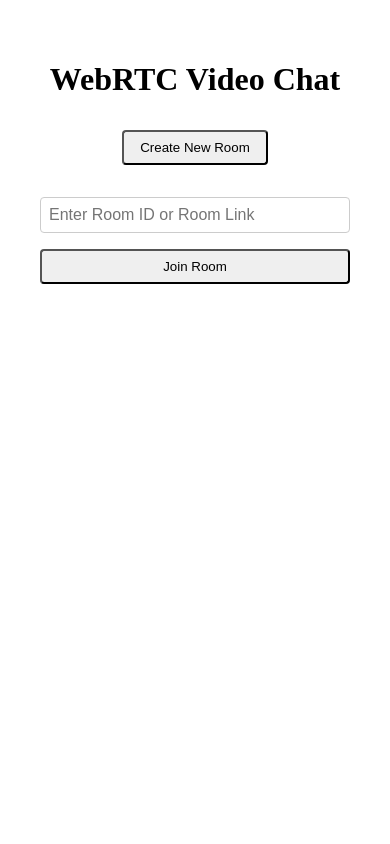
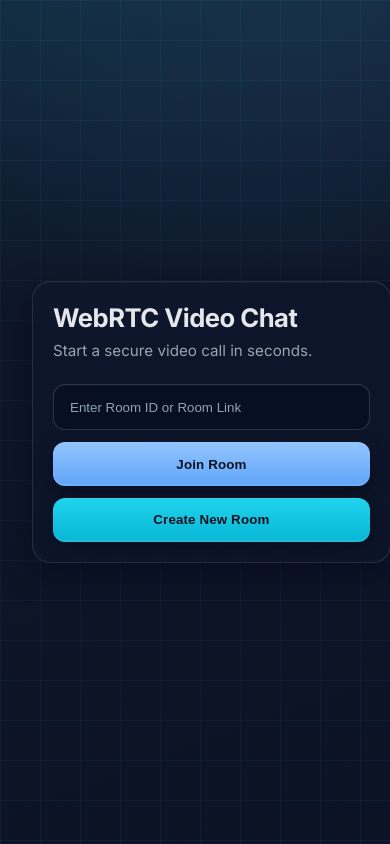
Before and after one commit to krishangoyal12/Video-Chat-Application, a React (Vite) app in the folder Client/: page / in a window 390 px wide. Built offline with nearby package versions, Linux system fonts and the light colour scheme; no server answers.

Commit message:
enahnced ui

```diff
--- a/Client/index.html
+++ b/Client/index.html
@@ -1,9 +1,19 @@
-<!doctype html>
+<!DOCTYPE html>
 <html lang="en">
   <head>
     <meta charset="UTF-8" />
-    <link rel="icon" href="/vite.svg" onerror="this.onerror=null;this.href='/favicon.ico';" />
+    <link
+      rel="icon"
+      href="/vite.svg"
+      onerror="this.onerror=null;this.href='/favicon.ico';"
+    />
     <meta name="viewport" content="width=device-width, initial-scale=1.0" />
+    <link rel="preconnect" href="https://fonts.gstatic.com" crossorigin />
+    <link rel="preconnect" href="https://fonts.googleapis.com" />
+    <link
+      href="https://fonts.googleapis.com/css2?family=Inter:wght@400;500;600;700&display=swap"
+      rel="stylesheet"
+    />
     <title>Video Call App</title>
   </head>
   <body>
--- /dev/null
+++ b/Client/src/Pages/LandingPage.css
@@ -0,0 +1,174 @@
+/* Modern, responsive landing page styles for WebRTC Video Chat */
+
+/* Google font is added via index.html; set base font-family here */
+:root {
+    --bg-start: #0f172a;
+    /* slate-900 */
+    --bg-end: #0b1324;
+    /* deep navy */
+    --grid-accent: rgba(56, 189, 248, 0.08);
+    /* sky-400 low opacity */
+    --primary: #22d3ee;
+    /* teal-300 */
+    --primary-600: #0891b2;
+    /* cyan-700 for hover */
+    --secondary: #60a5fa;
+    /* blue-400 */
+    --secondary-600: #2563eb;
+    /* blue-600 */
+    --text: #e5e7eb;
+    /* gray-200 */
+    --muted: #9ca3af;
+    /* gray-400 */
+    --card: rgba(15, 23, 42, 0.6);
+    --card-border: rgba(148, 163, 184, 0.2);
+    --shadow: 0 10px 30px rgba(2, 6, 23, 0.5), inset 0 1px 0 rgba(255, 255, 255, 0.03);
+}
+
+* {
+    box-sizing: border-box;
+}
+
+html,
+body,
+#root {
+    height: 100%;
+}
+
+body {
+    margin: 0;
+    font-family: 'Inter', ui-sans-serif, system-ui, -apple-system, Segoe UI, Roboto, Helvetica, Arial, 'Apple Color Emoji', 'Segoe UI Emoji';
+    color: var(--text);
+    background:
+        radial-gradient(1000px 600px at 10% -10%, rgba(34, 211, 238, 0.12), transparent 70%),
+        radial-gradient(800px 500px at 90% 0%, rgba(96, 165, 250, 0.1), transparent 60%),
+        linear-gradient(160deg, var(--bg-start), var(--bg-end));
+}
+
+/* Subtle tech grid background using pseudo elements */
+.landing {
+    min-height: 100vh;
+    display: grid;
+    place-items: center;
+    padding: 2rem;
+    position: relative;
+    overflow: hidden;
+}
+
+.landing::before {
+    content: "";
+    position: absolute;
+    inset: 0;
+    background-image:
+        linear-gradient(var(--grid-accent) 1px, transparent 1px),
+        linear-gradient(90deg, var(--grid-accent) 1px, transparent 1px);
+    background-size: 40px 40px;
+    mask-image: radial-gradient(circle at 50% 50%, rgba(0, 0, 0, 0.6), rgba(0, 0, 0, 0.95));
+    pointer-events: none;
+}
+
+.card {
+    width: min(920px, 92vw);
+    background: var(--card);
+    border: 1px solid var(--card-border);
+    border-radius: 18px;
+    padding: clamp(1.25rem, 3vw, 2rem);
+    box-shadow: var(--shadow);
+    backdrop-filter: blur(8px) saturate(120%);
+}
+
+.title {
+    margin: 0 0 0.5rem;
+    font-weight: 700;
+    letter-spacing: -0.02em;
+    font-size: clamp(1.6rem, 3.5vw, 2.2rem);
+}
+
+.subtitle {
+    margin: 0 0 1.5rem;
+    color: var(--muted);
+    font-size: clamp(0.95rem, 2.2vw, 1.05rem);
+}
+
+.actions {
+    display: grid;
+    grid-template-columns: 1fr auto auto;
+    gap: 0.75rem;
+    align-items: center;
+}
+
+.input {
+    width: 100%;
+    padding: 0.9rem 1rem;
+    border-radius: 12px;
+    border: 1px solid rgba(148, 163, 184, 0.25);
+    background: rgba(2, 6, 23, 0.35);
+    color: var(--text);
+    outline: none;
+    transition: border-color 180ms ease, box-shadow 180ms ease, transform 120ms ease;
+    box-shadow: inset 0 1px 0 rgba(255, 255, 255, 0.04);
+}
+
+.input::placeholder {
+    color: #93a3b3;
+}
+
+.input:focus {
+    border-color: rgba(34, 211, 238, 0.55);
+    box-shadow: 0 0 0 6px rgba(34, 211, 238, 0.12);
+}
+
+.btn {
+    appearance: none;
+    border: none;
+    padding: 0.9rem 1.1rem;
+    border-radius: 12px;
+    font-weight: 600;
+    letter-spacing: 0.01em;
+    cursor: pointer;
+    color: #0b1220;
+    transition: transform 120ms ease, box-shadow 180ms ease, background 180ms ease;
+    box-shadow: 0 6px 18px rgba(3, 7, 18, 0.35), inset 0 -2px 0 rgba(255, 255, 255, 0.1);
+}
+
+.btn:active {
+    transform: translateY(1px) scale(0.99);
+}
+
+.btn-primary {
+    background: linear-gradient(180deg, #22d3ee, #06b6d4);
+}
+
+.btn-primary:hover {
+    box-shadow: 0 10px 28px rgba(34, 211, 238, 0.35);
+    background: linear-gradient(180deg, #2fe3fe, #08c3df);
+}
+
+.btn-secondary {
+    background: linear-gradient(180deg, #93c5fd, #60a5fa);
+}
+
+.btn-secondary:hover {
+    box-shadow: 0 10px 28px rgba(96, 165, 250, 0.32);
+    background: linear-gradient(180deg, #a8d3ff, #6fb2ff);
+}
+
+/* Layout tweaks for small screens */
+@media (max-width: 720px) {
+    .actions {
+        grid-template-columns: 1fr;
+    }
+
+    .btn {
+        width: 100%;
+    }
+}
+
+/* Reduced-motion preferences */
+@media (prefers-reduced-motion: reduce) {
+
+    .btn,
+    .input {
+        transition: none;
+    }
+}
--- a/Client/src/Pages/LandingPage.jsx
+++ b/Client/src/Pages/LandingPage.jsx
@@ -1,77 +1,71 @@
-import React from 'react'
-import { useState } from 'react'
-import { useNavigate } from 'react-router-dom'
-import { nanoid } from 'nanoid'
+import React from "react";
+import { useState } from "react";
+import { useNavigate } from "react-router-dom";
+import { nanoid } from "nanoid";
+import "./LandingPage.css";
 
 export default function LandingPage() {
-    const [roomInput, setRoomInput] = useState('')
+  const [roomInput, setRoomInput] = useState("");
   const navigate = useNavigate();
 
   const handleCreateRoom = () => {
-        const newRoomId = nanoid(6)
-        navigate(`/room/${newRoomId}`)
-    }
+    const newRoomId = nanoid(6);
+    navigate(`/room/${newRoomId}`);
+  };
 
   const handleJoinRoom = () => {
-        let roomId = roomInput.trim()
+    let roomId = roomInput.trim();
 
-        if(roomId.includes('/room/')){
-            const parts = roomId.split('/room/')
+    if (roomId.includes("/room/")) {
+      const parts = roomId.split("/room/");
       roomId = parts[1];
     }
 
-        if(roomId){
-            navigate(`/room/${roomId}`)
+    if (roomId) {
+      navigate(`/room/${roomId}`);
+    } else {
+      alert("Please enter a valid Room ID or link");
     }
-        else{
-            alert('Please enter a valid Room ID or link')
+  };
+
+  const onInputKeyDown = (e) => {
+    if (e.key === "Enter") {
+      handleJoinRoom();
     }
-    }
+  };
 
   return (
-        <div style={styles.container}>
-            <h1>WebRTC Video Chat</h1>
-            <div style={styles.buttonContainer}>
-                <button style={styles.button} onClick={handleCreateRoom}>Create New Room</button>
-            </div>
-            <div style={styles.joinContainer}>
+    <div className="landing">
+      <main className="card" role="main">
+        <h1 className="title">WebRTC Video Chat</h1>
+        <p className="subtitle">Start a secure video call in seconds.</p>
+
+        <div className="actions">
           <input
-                    style={styles.input}
+            className="input"
             type="text"
             value={roomInput}
-                    onChange={(e)=>setRoomInput(e.target.value)}
-                    placeholder='Enter Room ID or Room Link'
+            onChange={(e) => setRoomInput(e.target.value)}
+            onKeyDown={onInputKeyDown}
+            placeholder="Enter Room ID or Room Link"
+            aria-label="Room ID or Room Link"
           />
-                <button style={styles.button} onClick={handleJoinRoom}>Join Room</button>
+          <button
+            className="btn btn-secondary"
+            onClick={handleJoinRoom}
+            aria-label="Join Room"
+          >
+            Join Room
+          </button>
+          <button
+            className="btn btn-primary"
+            onClick={handleCreateRoom}
+            aria-label="Create New Room"
+          >
+            Create New Room
+          </button>
         </div>
+      </main>
     </div>
-    )
+  );
 }
-
-const styles = {
-    container: {
-        textAlign: 'center',
-        maxWidth: '500px',
-        margin: '0 auto',
-        padding: '2rem'
-    },
-    buttonContainer: {
-        margin: '2rem 0'
-    },
-    joinContainer: {
-        display: 'flex',
-        flexDirection: 'column',
-        gap: '1rem'
-    },
-    input: {
-        padding: '0.5rem',
-        borderRadius: '4px',
-        border: '1px solid #ccc',
-        fontSize: '1rem'
-    },
-    button: {
-        padding: '0.5rem 1rem',
-        cursor: 'pointer',
-        borderRadius: '4px'
-    }
-}
--- a/Client/src/Pages/Room.css
+++ b/Client/src/Pages/Room.css
@@ -130,23 +130,24 @@
     aspect-ratio: 16/9;
 }
 
-/* 3 participants (2x2 grid, last cell empty) */
+/* 3 participants (single row: | | |) */
 .video-grid.participants-3 {
-    grid-template-columns: 1fr 1fr;
-    grid-template-rows: 1fr 1fr;
-    max-height: calc(100vh - 180px);
+    grid-template-columns: repeat(3, 1fr);
+    grid-template-rows: 1fr;
+    max-height: calc(100vh - 200px);
     align-items: center;
-    width: 90%;
+    width: 95%;
     margin: 0 auto;
     gap: 16px;
     padding: 16px;
 }
 
 .video-grid.participants-3 .video-tile {
-    width: 95%;
-    margin: 0 auto;
+    width: 100%;
+    margin: 0;
     height: 100%;
     min-height: 180px;
+    aspect-ratio: 16/9;
 }
 
 /* 4 participants (2x2 grid) */
@@ -685,3 +686,214 @@
         border: 1px solid rgba(255, 255, 255, 0.3);
     }
 }
+
+/* =============================
+     Futuristic Blue/Teal Theme Overrides
+     (Placed at the end to override earlier rules)
+     ============================= */
+
+:root {
+    --bg-start: #0f172a;
+    /* slate-900 */
+    --bg-end: #0b1324;
+    /* deep navy */
+    --grid-accent: rgba(56, 189, 248, 0.08);
+    /* sky-400 low opacity */
+    --primary: #22d3ee;
+    /* teal-300 */
+    --primary-600: #0891b2;
+    /* cyan-700 */
+    --secondary: #60a5fa;
+    /* blue-400 */
+    --secondary-600: #2563eb;
+    /* blue-600 */
+    --text: #e5e7eb;
+    /* gray-200 */
+    --muted: #9ca3af;
+    /* gray-400 */
+    --card: rgba(15, 23, 42, 0.6);
+    --card-border: rgba(148, 163, 184, 0.18);
+    --shadow: 0 10px 30px rgba(2, 6, 23, 0.5), inset 0 1px 0 rgba(255, 255, 255, 0.03);
+}
+
+.room-container {
+    background:
+        radial-gradient(1000px 600px at 10% -10%, rgba(34, 211, 238, 0.12), transparent 70%),
+        radial-gradient(800px 500px at 90% 0%, rgba(96, 165, 250, 0.1), transparent 60%),
+        linear-gradient(160deg, var(--bg-start), var(--bg-end));
+    color: var(--text);
+    font-family: 'Inter', ui-sans-serif, system-ui, -apple-system, Segoe UI, Roboto, Helvetica, Arial, 'Apple Color Emoji', 'Segoe UI Emoji';
+    position: relative;
+}
+
+.room-container::before {
+    content: "";
+    position: absolute;
+    inset: 0;
+    background-image:
+        linear-gradient(var(--grid-accent) 1px, transparent 1px),
+        linear-gradient(90deg, var(--grid-accent) 1px, transparent 1px);
+    background-size: 40px 40px;
+    mask-image: radial-gradient(circle at 50% 50%, rgba(0, 0, 0, 0.6), rgba(0, 0, 0, 0.95));
+    pointer-events: none;
+    z-index: 0;
+}
+
+.room-header {
+    background: rgba(8, 12, 24, 0.6);
+    border-bottom: 1px solid var(--card-border);
+    box-shadow: var(--shadow);
+    backdrop-filter: blur(10px) saturate(120%);
+    z-index: 2;
+}
+
+.room-title {
+    color: var(--text);
+}
+
+.status-indicator {
+    background: transparent;
+    border: 1px solid var(--card-border);
+    box-shadow: inset 0 1px 0 rgba(255, 255, 255, 0.04);
+}
+
+.status-indicator.connected {
+    background: rgba(34, 211, 238, 0.14);
+    color: #22d3ee;
+    border-color: rgba(34, 211, 238, 0.35);
+}
+
+.status-indicator.connecting {
+    background: rgba(96, 165, 250, 0.14);
+    color: #60a5fa;
+    border-color: rgba(96, 165, 250, 0.35);
+}
+
+.status-dot.connected {
+    background: #22d3ee;
+}
+
+.status-dot.connecting {
+    background: #60a5fa;
+}
+
+.video-grid {
+    z-index: 1;
+}
+
+.video-tile {
+    background: rgba(2, 6, 23, 0.55);
+    border-radius: 16px;
+    border: 1px solid var(--card-border);
+    box-shadow: 0 6px 18px rgba(3, 7, 18, 0.35), inset 0 1px 0 rgba(255, 255, 255, 0.04);
+}
+
+.video-tile:hover {
+    transform: translateY(-2px);
+    box-shadow: 0 10px 24px rgba(3, 7, 18, 0.45);
+}
+
+.video-tile.active-speaker {
+    border-color: rgba(34, 211, 238, 0.6);
+    box-shadow: 0 0 0 3px rgba(34, 211, 238, 0.25), 0 10px 24px rgba(34, 211, 238, 0.2);
+}
+
+.video-element.dimmed {
+    opacity: 0.8;
+}
+
+.video-avatar {
+    background: linear-gradient(135deg, #0b1220 0%, #0f172a 100%);
+    border: 1px solid var(--card-border);
+    box-shadow: 0 6px 18px rgba(3, 7, 18, 0.35), inset 0 1px 0 rgba(255, 255, 255, 0.04);
+}
+
+.video-label {
+    background: linear-gradient(to top, rgba(2, 6, 23, 0.9) 0%, rgba(2, 6, 23, 0.5) 50%, transparent 100%);
+    backdrop-filter: blur(6px);
+}
+
+.video-status.muted {
+    background: rgba(2, 6, 23, 0.7);
+    color: #fca5a5;
+}
+
+.video-status.active {
+    background: rgba(2, 6, 23, 0.7);
+    color: #86efac;
+}
+
+.video-status.speaking {
+    background: rgba(34, 211, 238, 0.85);
+    color: #0b1220;
+}
+
+.controls-container {
+    background: rgba(8, 12, 24, 0.6);
+    border-top: 1px solid var(--card-border);
+    box-shadow: var(--shadow);
+    backdrop-filter: blur(10px) saturate(120%);
+    z-index: 2;
+}
+
+.control-button {
+    border-radius: 14px;
+    font-weight: 600;
+    letter-spacing: 0.01em;
+    box-shadow: 0 6px 18px rgba(3, 7, 18, 0.35), inset 0 -2px 0 rgba(255, 255, 255, 0.1);
+    transition: transform 120ms ease, box-shadow 180ms ease, background 180ms ease;
+}
+
+.control-button:hover {
+    transform: translateY(-1px);
+}
+
+.control-button.mute,
+.control-button.video {
+    background: linear-gradient(180deg, #1e293b, #0f172a);
+    color: var(--text);
+    border: 1px solid var(--card-border);
+}
+
+.control-button.mute.muted,
+.control-button.video.disabled {
+    background: linear-gradient(180deg, #334155, #1f2937);
+}
+
+.control-button.mute:hover,
+.control-button.video:hover {
+    box-shadow: 0 10px 24px rgba(96, 165, 250, 0.25);
+    border-color: rgba(96, 165, 250, 0.35);
+}
+
+.control-button.hangup {
+    background: linear-gradient(180deg, #ef4444, #dc2626);
+    color: #fff;
+}
+
+.control-button.hangup:hover {
+    background: linear-gradient(180deg, #f65555, #e03a3a);
+    box-shadow: 0 10px 28px rgba(239, 68, 68, 0.35);
+}
+
+/* Scrollbars to match theme */
+.video-grid::-webkit-scrollbar-track {
+    background: rgba(148, 163, 184, 0.1);
+}
+
+.video-grid::-webkit-scrollbar-thumb {
+    background: rgba(148, 163, 184, 0.35);
+}
+
+.video-grid::-webkit-scrollbar-thumb:hover {
+    background: rgba(148, 163, 184, 0.55);
+}
+
+/* Reduced motion preference */
+@media (prefers-reduced-motion: reduce) {
+
+    .control-button,
+    .video-tile {
+        transition: none;
+    }
+}
```
Lines whose indentation alone changed are shown as unchanged.
